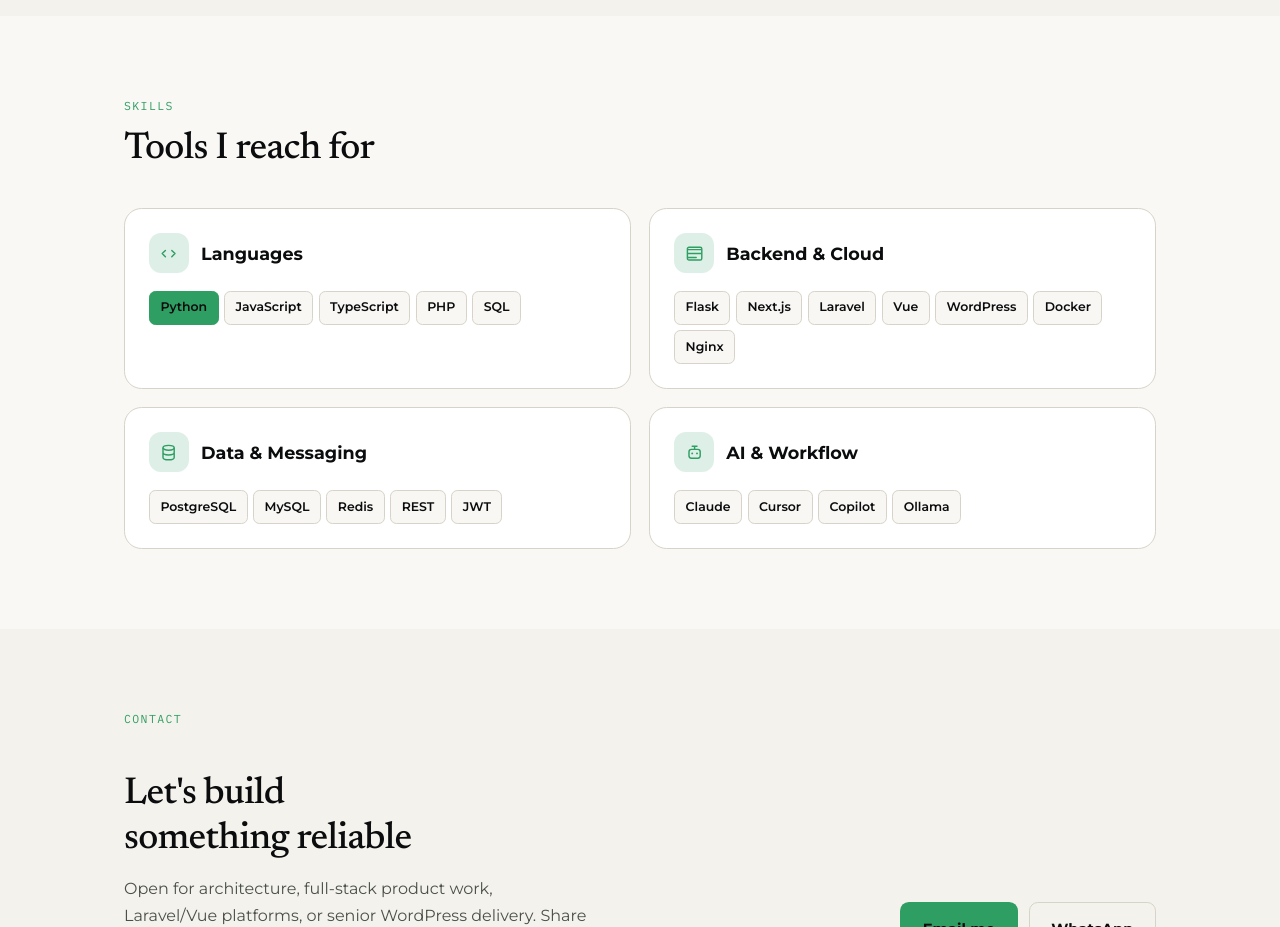
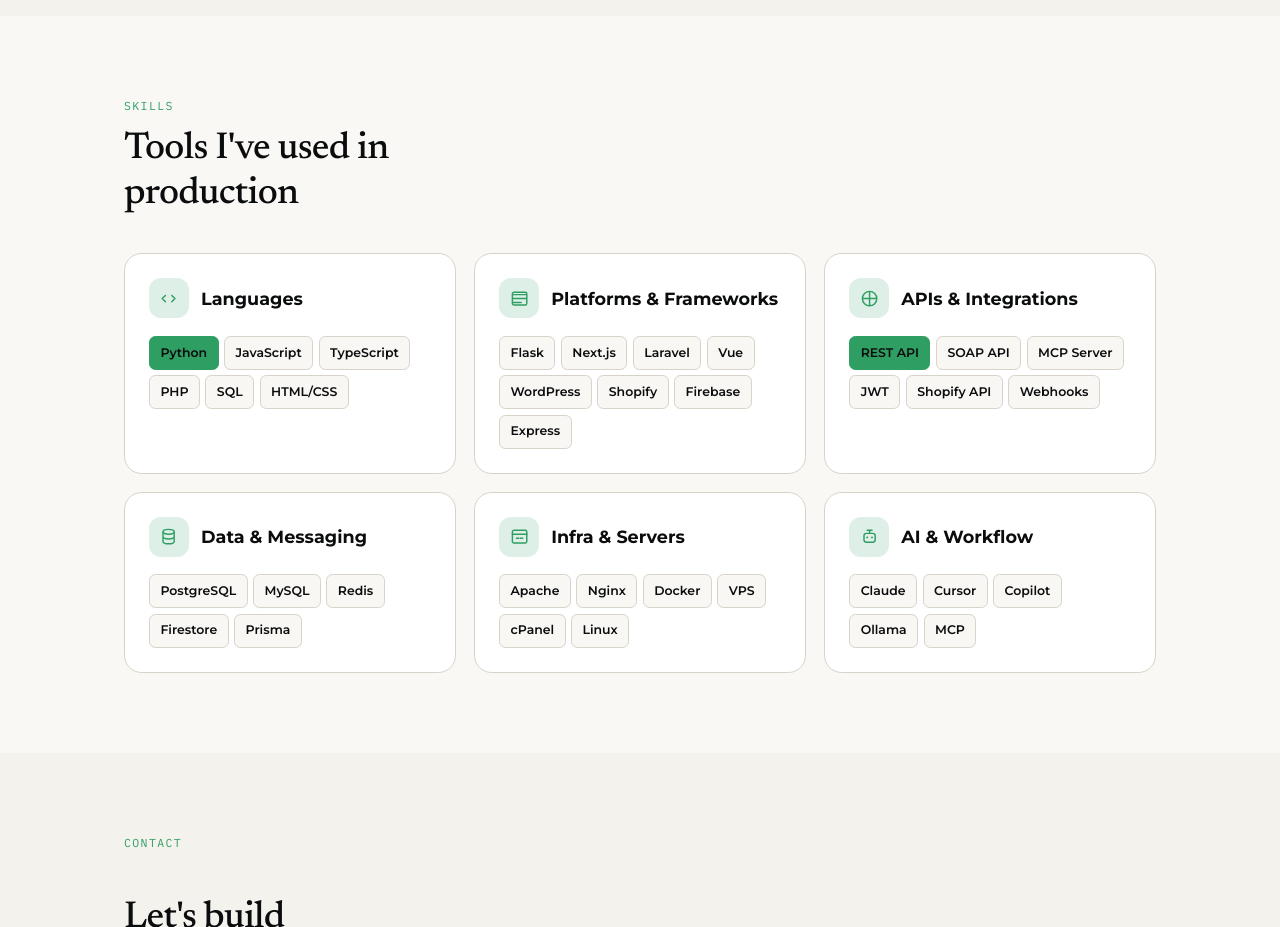
Before and after one commit to musadiqmehmood/musadiqmehmood.github.io, a plain HTML site: page index.html in a window 1280 px wide. Shown: the part 4080-5007 px from the top of the page. Drawn offline with Linux system fonts and the light colour scheme.

Commit message:
Expand tools section with production stack used so far
Add Shopify, Firebase, SOAP/REST, MCP, Apache and related infra
across clearer skills categories.

```diff
--- a/index.html
+++ b/index.html
@@ -59,7 +59,7 @@
       "https://github.com/musadiqmehmood",
       "https://linkedin.com/in/musadiqmehmood"
     ],
-    "knowsAbout": ["Flask", "Next.js", "Laravel", "Vue", "WordPress", "PostgreSQL", "System architecture"]
+    "knowsAbout": ["Flask", "Next.js", "Laravel", "Vue", "WordPress", "Shopify", "Firebase", "REST API", "SOAP API", "MCP", "Apache", "Nginx", "Docker", "PostgreSQL", "System architecture"]
   }
   </script>
 
@@ -69,7 +69,7 @@
   <link rel="preconnect" href="https://fonts.gstatic.com" crossorigin>
   <link href="https://fonts.googleapis.com/css2?family=IBM+Plex+Mono:wght@400;500&family=Montserrat:wght@400;500;600;700;800&family=Newsreader:opsz,wght@6..72,400;6..72,500;6..72,600&display=swap" rel="stylesheet">
   <meta http-equiv="Cache-Control" content="no-cache, no-store, must-revalidate">
-  <link rel="stylesheet" href="styles.css?v=20261119qa">
+  <link rel="stylesheet" href="styles.css?v=20261119tools">
 </head>
 <body>
   <a class="skip-link" href="#main">Skip to content</a>
@@ -342,7 +342,7 @@
     <section id="skills" class="section section-soft">
       <div class="container">
         <p class="section-eyebrow reveal">Skills</p>
-        <h2 class="section-title reveal">Tools I reach for</h2>
+        <h2 class="section-title reveal">Tools I've used in production</h2>
         <div class="tools-grid">
           <article class="tool-card reveal">
             <div class="tool-card-head">
@@ -352,7 +352,7 @@
               <h3>Languages</h3>
             </div>
             <div class="tags">
-              <span class="tag-accent">Python</span><span>JavaScript</span><span>TypeScript</span><span>PHP</span><span>SQL</span>
+              <span class="tag-accent">Python</span><span>JavaScript</span><span>TypeScript</span><span>PHP</span><span>SQL</span><span>HTML/CSS</span>
             </div>
           </article>
 
@@ -361,10 +361,22 @@
               <span class="tool-icon" aria-hidden="true">
                 <svg viewBox="0 0 24 24" fill="none" stroke="currentColor" stroke-width="1.8"><path d="M4 7h16M4 12h16M4 17h10" stroke-linecap="round"/><rect x="3" y="4" width="18" height="16" rx="2"/></svg>
               </span>
-              <h3>Backend &amp; Cloud</h3>
+              <h3>Platforms &amp; Frameworks</h3>
             </div>
             <div class="tags">
-              <span>Flask</span><span>Next.js</span><span>Laravel</span><span>Vue</span><span>WordPress</span><span>Docker</span><span>Nginx</span>
+              <span>Flask</span><span>Next.js</span><span>Laravel</span><span>Vue</span><span>WordPress</span><span>Shopify</span><span>Firebase</span><span>Express</span>
+            </div>
+          </article>
+
+          <article class="tool-card reveal">
+            <div class="tool-card-head">
+              <span class="tool-icon" aria-hidden="true">
+                <svg viewBox="0 0 24 24" fill="none" stroke="currentColor" stroke-width="1.8"><path d="M4 12h16M12 4v16" stroke-linecap="round"/><circle cx="12" cy="12" r="9"/></svg>
+              </span>
+              <h3>APIs &amp; Integrations</h3>
+            </div>
+            <div class="tags">
+              <span class="tag-accent">REST API</span><span>SOAP API</span><span>MCP Server</span><span>JWT</span><span>Shopify API</span><span>Webhooks</span>
             </div>
           </article>
 
@@ -376,7 +388,19 @@
               <h3>Data &amp; Messaging</h3>
             </div>
             <div class="tags">
-              <span>PostgreSQL</span><span>MySQL</span><span>Redis</span><span>REST</span><span>JWT</span>
+              <span>PostgreSQL</span><span>MySQL</span><span>Redis</span><span>Firestore</span><span>Prisma</span>
+            </div>
+          </article>
+
+          <article class="tool-card reveal">
+            <div class="tool-card-head">
+              <span class="tool-icon" aria-hidden="true">
+                <svg viewBox="0 0 24 24" fill="none" stroke="currentColor" stroke-width="1.8"><rect x="3" y="4" width="18" height="16" rx="2"/><path d="M3 9h18M8 14h3M13 14h3" stroke-linecap="round"/></svg>
+              </span>
+              <h3>Infra &amp; Servers</h3>
+            </div>
+            <div class="tags">
+              <span>Apache</span><span>Nginx</span><span>Docker</span><span>VPS</span><span>cPanel</span><span>Linux</span>
             </div>
           </article>
 
@@ -388,7 +412,7 @@
               <h3>AI &amp; Workflow</h3>
             </div>
             <div class="tags">
-              <span>Claude</span><span>Cursor</span><span>Copilot</span><span>Ollama</span>
+              <span>Claude</span><span>Cursor</span><span>Copilot</span><span>Ollama</span><span>MCP</span>
             </div>
           </article>
         </div>
--- a/styles.css
+++ b/styles.css
@@ -584,7 +584,7 @@ html[data-theme="light"] .theme-toggle .icon-sun { display: block; }
 /* ---------- Tools ---------- */
 .tools-grid {
   display: grid;
-  grid-template-columns: repeat(2, minmax(0, 1fr));
+  grid-template-columns: repeat(3, minmax(0, 1fr));
   gap: 1.15rem;
 }
 .tool-card {
@@ -750,8 +750,8 @@ html[data-theme="light"] .theme-toggle .icon-sun { display: block; }
     letter-spacing: 0;
     font-size: 0.95rem;
   }
-  .about-layout,
-  .tools-grid { grid-template-columns: 1fr; }
+  .about-layout { grid-template-columns: 1fr; }
+  .tools-grid { grid-template-columns: 1fr 1fr; }
   .stats-grid { grid-template-columns: 1fr 1fr; }
   .stat:nth-child(2n) { border-right: 0; }
   .stat:nth-child(-n+2) { border-bottom: 1px solid var(--line); }
@@ -775,6 +775,7 @@ html[data-theme="light"] .theme-toggle .icon-sun { display: block; }
   .hero-cta .btn,
   .contact-cta .btn { width: 100%; }
   .contact-links { grid-template-columns: 1fr; gap: 1.1rem; }
+  .tools-grid { grid-template-columns: 1fr; }
   .section-title { max-width: none; }
 }
 
```
